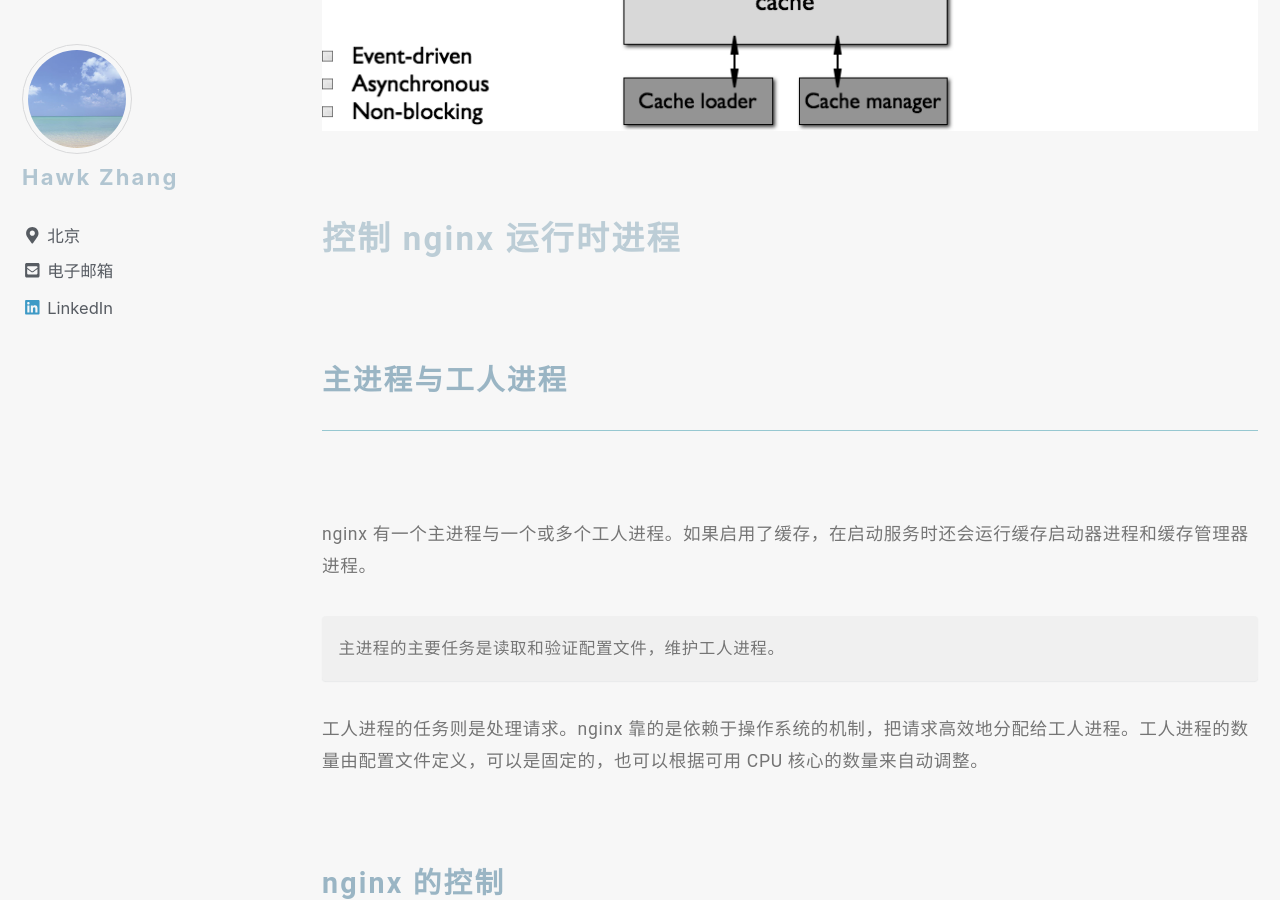
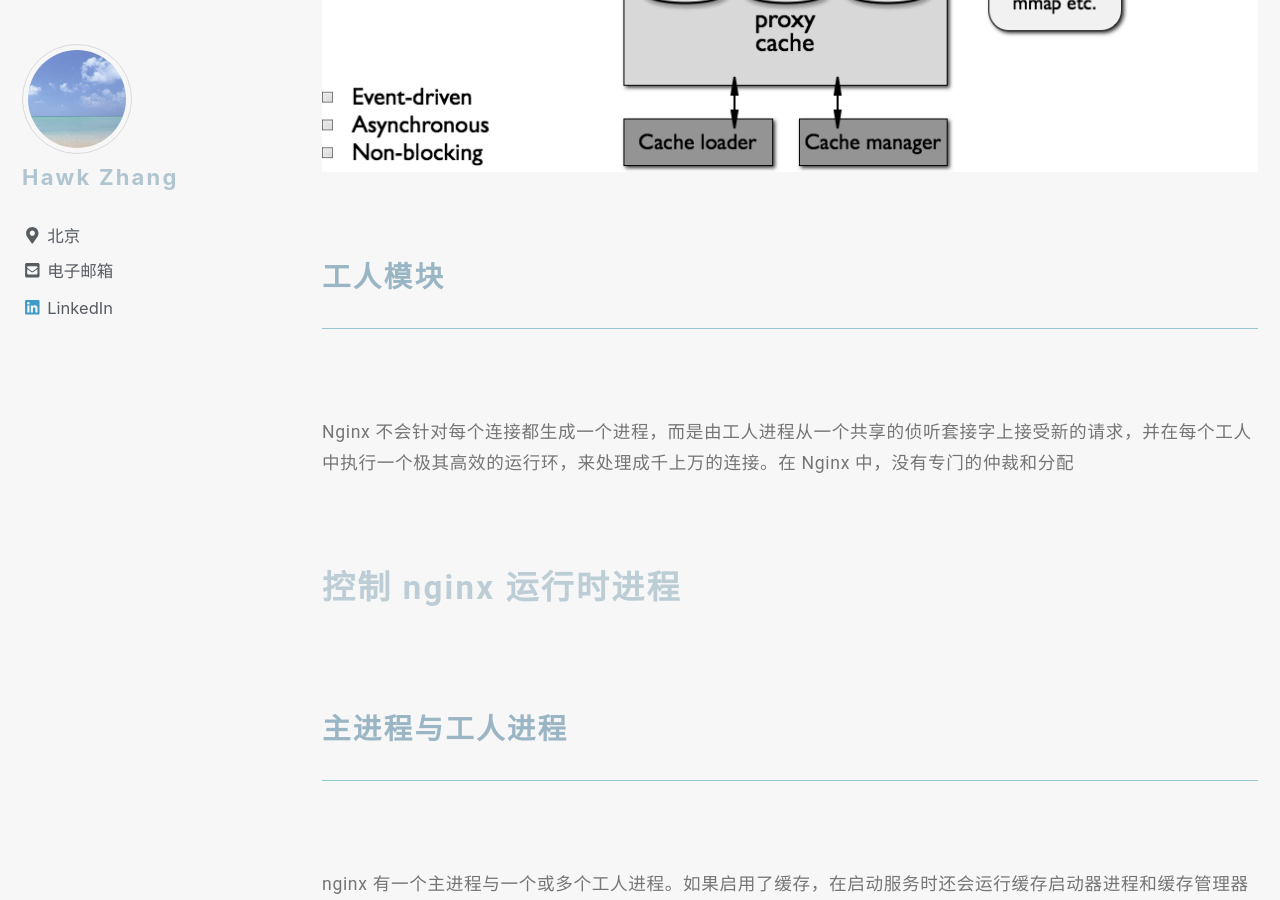
Before and after one commit to narru888/linotes_note, a Jekyll site: the page built from _posts/server/nginx/2016-01-03-nginx.basic.md, in a window 1280 px wide and 900 px high, scrolled down 16341 px. Built offline with Jekyll 4.4.1, drawn with Linux system fonts in a browser that asks for light colours; nearby versions of some CDN libraries; a script that is not in the unit is left out; some of the changed text lies outside the part shown.

Commit message:
update on 2018-09-26 20:50:02 CST

```diff
--- a/_posts/server/nginx/2016-01-03-nginx.basic.md
+++ b/_posts/server/nginx/2016-01-03-nginx.basic.md
@@ -394,6 +394,12 @@
 ![image-center](/assets/images/architecture.png){: .align-center}
 
 
+
+
+
+### 工人模块
+
+Nginx 不会针对每个连接都生成一个进程，而是由工人进程从一个共享的侦听套接字上接受新的请求，并在每个工人中执行一个极其高效的运行环，来处理成千上万的连接。在 Nginx 中，没有专门的仲裁和分配
 
 
 
```
Also changed, not shown: other parts of _posts/server/nginx/2016-01-03-nginx.basic.md (+1 -1 lines).
